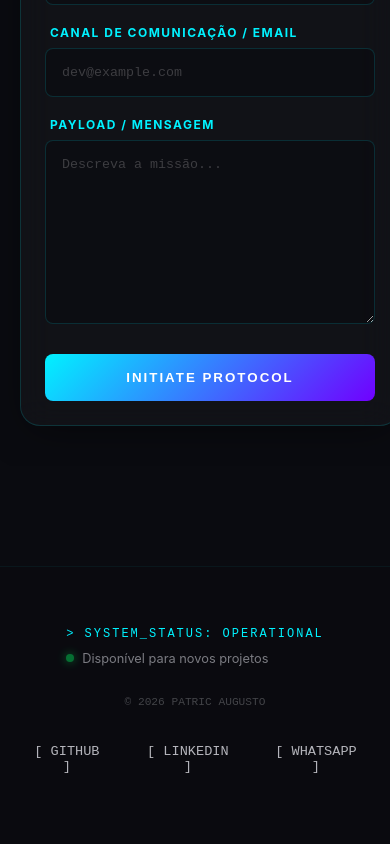
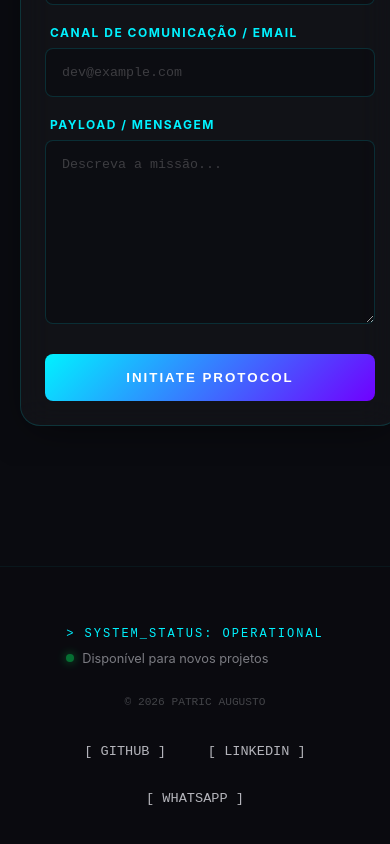
Before and after one commit to PatricAugusto/Portfolio-v3.0.0, a Next.js app: page / in a window 390 px wide. Shown: the part 5433-6277 px from the top of the page. Built offline with nearby package versions, Linux system fonts and the light colour scheme.

Commit message:
fix(footer): impedir overflow horizontal e ajustar responsividade mobile

```diff
--- a/src/components/Footer.js
+++ b/src/components/Footer.js
@@ -10,6 +10,7 @@ const FooterContainer = styled.footer`
   border-top: 1px solid rgba(0, 242, 255, 0.05);
   box-sizing: border-box;
   position: relative;
+  overflow: hidden;
 `;
 
 const FooterContent = styled.div`
@@ -68,6 +69,8 @@ const SystemStatus = styled.div`
 const SocialLinks = styled.div`
   display: flex;
   gap: 20px;
+  justify-content: center;
+  flex-wrap: wrap;
 
   a {
     color: ${props => props.theme.colors.light}cc;
@@ -77,6 +80,7 @@ const SocialLinks = styled.div`
     transition: all 0.3s ease;
     padding: 5px 10px;
     border: 1px solid transparent;
+    white-space: nowrap;
 
     &:hover {
       color: ${props => props.theme.colors.secondary};
@@ -84,6 +88,10 @@ const SocialLinks = styled.div`
       background: ${props => props.theme.colors.secondary}11;
       transform: translateY(-3px);
     }
+
+    @media (max-width: 480px) {
+    gap: 10px;
+  }
   }
 `;
 
```
